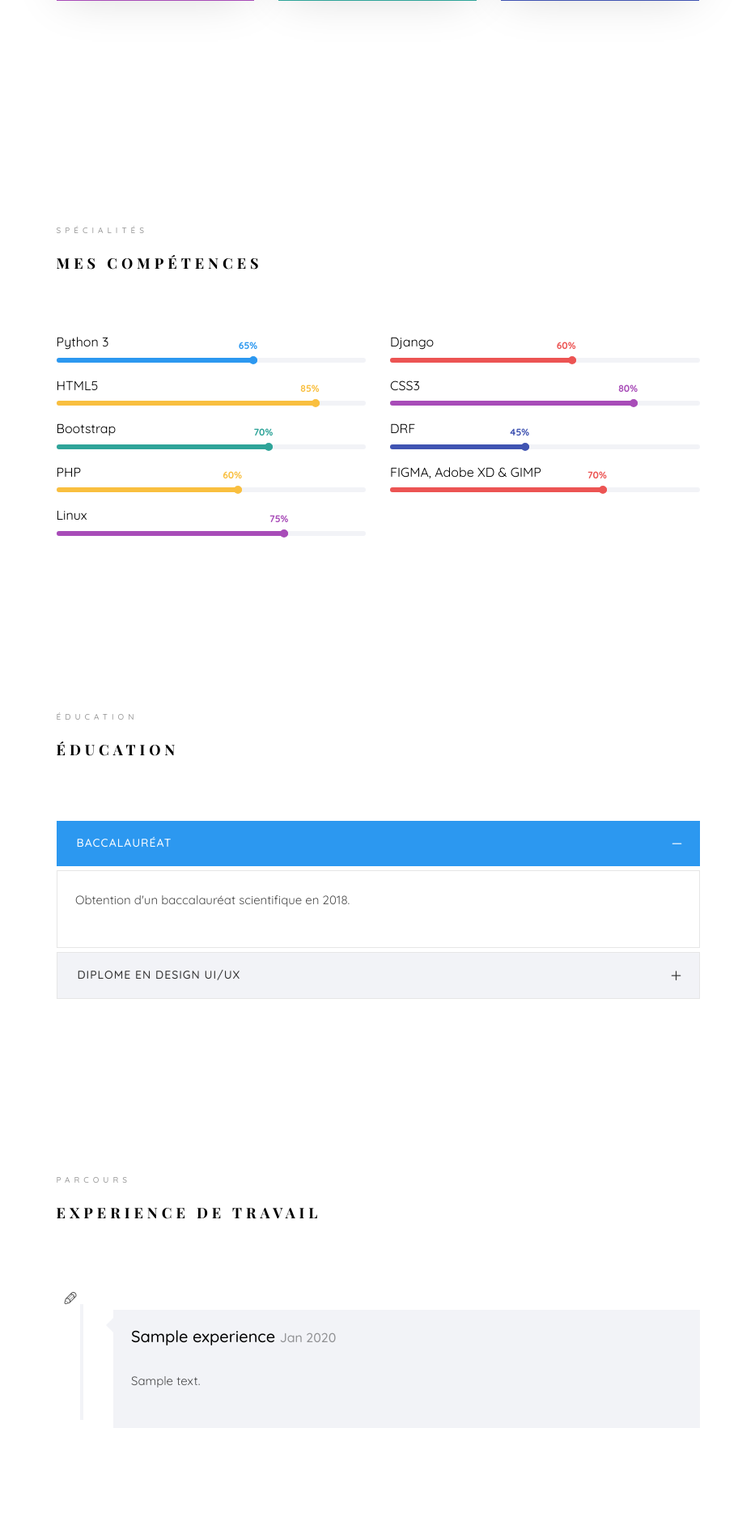
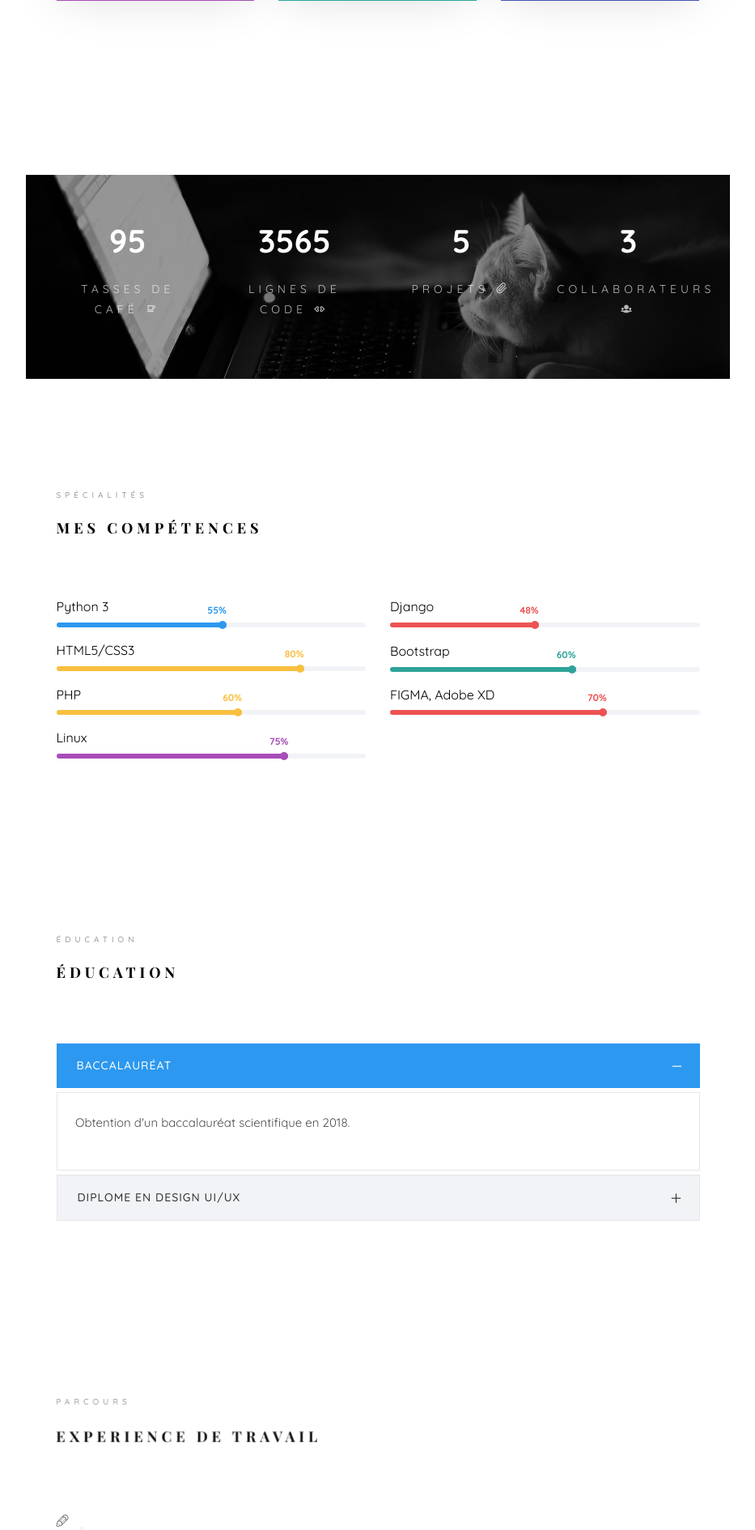
Before and after one commit to baba-mandef/api.abiodoun.dev, a Django app: template henri/home/templates/home.html in a window 1280 px wide. Shown: the part 2726-4616 px from the top of the page at 81% size, without its empty margins (323-1256 px from the left). Run offline with Django 3.2, Linux system fonts and the light colour scheme; the template is opened without the code that fills it: values that come from a table or form of the project are taken from there, others are empty; tables that the repository leaves empty hold one stand-in row (values such as "Sample post"); parts of the project's set-up code (start-up, migrations or seed data) failed here and were passed over; some libraries are stand-ins or nearby versions; some web fonts are replaced.

Commit message:
- update templates

```diff
--- a/henri/home/templates/home.html
+++ b/henri/home/templates/home.html
@@ -28,7 +28,7 @@
 					   			<div class="col-md-6 col-md-offset-3 col-md-pull-3 col-sm-12 col-xs-12 js-fullheight slider-text">
 					   				<div class="slider-text-inner">
 					   					<div class="desc">
-						   					</p><h1 style="color: white; background-color: rgba(0, 0, 0, 0.595);">Je suis <br>Developpeur</h1>
+						   					</p><h1 style="color: white; background-color: rgba(0, 0, 0, 0.595);">Hajimemashite <br></h1>
 
 											</div>
 					   				</div>
@@ -176,6 +176,34 @@
 
 
 
+    <div id="colorlib-counter" class="colorlib-counters" style="background-image: url({%static  "images/cat.jpg"%});" data-stellar-background-ratio="0.5">
+				<div class="overlay"></div>
+				<div class="colorlib-narrow-content">
+					<div class="row">
+					</div>
+					<div class="row">
+						<div class="col-md-3 text-center animate-box">
+							<span class="colorlib-counter js-counter" data-from="0" data-to="95" data-speed="5000" data-refresh-interval="50"></span>
+							<span class="colorlib-counter-label">Tasses de café <i class="icon-coffee"></i></span>
+						</div>
+						<div class="col-md-3 text-center animate-box">
+							<span class="colorlib-counter js-counter" data-from="0" data-to="3565" data-speed="5000" data-refresh-interval="50"></span>
+							<span class="colorlib-counter-label">Lignes de code <i class="icon-code-outline"></i></span>
+						</div>
+						<div class="col-md-3 text-center animate-box">
+							<span class="colorlib-counter js-counter" data-from="0" data-to="5" data-speed="5000" data-refresh-interval="50"></span>
+							<span class="colorlib-counter-label">Projets <i class="icon-paper-clip"></i></span>
+						</div>
+						<div class="col-md-3 text-center animate-box">
+							<span class="colorlib-counter js-counter" data-from="0" data-to="3" data-speed="5000" data-refresh-interval="50"></span>
+							<span class="colorlib-counter-label">Collaborateurs <i class="icon-group"></i></span>
+						</div>
+					</div>
+				</div>
+			</div>
+
+
+
 			<section class="colorlib-skills" data-section="skills">
 				<div class="colorlib-narrow-content">
 					<div class="row">
@@ -186,15 +214,15 @@
 					</div>
 					<div class="row">
 						<div class="col-md-12 animate-box" data-animate-effect="fadeInLeft">
-							<!-- <p>The Big Oxmox advised her not to do so, because there were thousands of bad Commas, wild Question Marks and devious Semikoli, but the Little Blind Text didn’t listen. She packed her seven versalia, put her initial into the belt and made herself on the way.</p> -->
+
 						</div>
 						<div class="col-md-6 animate-box" data-animate-effect="fadeInLeft">
 							<div class="progress-wrap">
 								<h3>Python 3</h3>
 								<div class="progress">
-								 	<div class="progress-bar color-1" role="progressbar" aria-valuenow="65"
-								  	aria-valuemin="0" aria-valuemax="100" style="width:65%">
-								    <span>65%</span>
+								 	<div class="progress-bar color-1" role="progressbar" aria-valuenow="55"
+								  	aria-valuemin="0" aria-valuemax="100" style="width:55%">
+								    <span>55%</span>
 								  	</div>
 								</div>
 							</div>
@@ -203,58 +231,38 @@
 							<div class="progress-wrap">
 								<h3>Django </h3>
 								<div class="progress">
-								 	<div class="progress-bar color-2" role="progressbar" aria-valuenow="60"
+								 	<div class="progress-bar color-2" role="progressbar" aria-valuenow="48"
+								  	aria-valuemin="0" aria-valuemax="100" style="width:48%">
+								    <span>48%</span>
+								  	</div>
+								</div>
+							</div>
+						</div>
+						<div class="col-md-6 animate-box" data-animate-effect="fadeInLeft">
+							<div class="progress-wrap">
+								<h3>HTML5/CSS3</h3>
+								<div class="progress">
+								 	<div class="progress-bar color-3" role="progressbar" aria-valuenow="85"
+								  	aria-valuemin="0" aria-valuemax="100" style="width:80%">
+								    <span>80%</span>
+								  	</div>
+								</div>
+							</div>
+						</div>
+						<div class="col-md-6 animate-box" data-animate-effect="fadeInRight">
+
+						</div>
+						<div class="col-md-6 animate-box" data-animate-effect="fadeInLeft">
+							<div class="progress-wrap">
+								<h3>Bootstrap</h3>
+								<div class="progress">
+								 	<div class="progress-bar color-5" role="progressbar" aria-valuenow="60"
 								  	aria-valuemin="0" aria-valuemax="100" style="width:60%">
 								    <span>60%</span>
 								  	</div>
 								</div>
 							</div>
 						</div>
-						<div class="col-md-6 animate-box" data-animate-effect="fadeInLeft">
-							<div class="progress-wrap">
-								<h3>HTML5</h3>
-								<div class="progress">
-								 	<div class="progress-bar color-3" role="progressbar" aria-valuenow="85"
-								  	aria-valuemin="0" aria-valuemax="100" style="width:85%">
-								    <span>85%</span>
-								  	</div>
-								</div>
-							</div>
-						</div>
-						<div class="col-md-6 animate-box" data-animate-effect="fadeInRight">
-							<div class="progress-wrap">
-								<h3>CSS3</h3>
-								<div class="progress">
-								 	<div class="progress-bar color-4" role="progressbar" aria-valuenow="80"
-								  	aria-valuemin="0" aria-valuemax="100" style="width:80%">
-								    <span>80%</span>
-								  	</div>
-								</div>
-							</div>
-						</div>
-						<div class="col-md-6 animate-box" data-animate-effect="fadeInLeft">
-							<div class="progress-wrap">
-								<h3>Bootstrap</h3>
-								<div class="progress">
-								 	<div class="progress-bar color-5" role="progressbar" aria-valuenow="70"
-								  	aria-valuemin="0" aria-valuemax="100" style="width:70%">
-								    <span>70%</span>
-								  	</div>
-								</div>
-							</div>
-						</div>
-						<div class="col-md-6 animate-box" data-animate-effect="fadeInRight">
-							<div class="progress-wrap">
-								<h3>DRF</h3>
-								<div class="progress">
-								 	<div class="progress-bar color-6" role="progressbar" aria-valuenow="40"
-								  	aria-valuemin="0" aria-valuemax="100" style="width:45%">
-								    <span>45%</span>
-								  	</div>
-								</div>
-							</div>
-						</div>
-
 
 
 						<div class="col-md-6 animate-box" data-animate-effect="fadeInRight">
@@ -272,7 +280,7 @@
 
 						<div class="col-md-6 animate-box" data-animate-effect="fadeInRight">
 							<div class="progress-wrap">
-								<h3>FIGMA, Adobe XD & GIMP</h3>
+								<h3>FIGMA, Adobe XD</h3>
 								<div class="progress">
 								 	<div class="progress-bar color-2" role="progressbar" aria-valuenow="70"
 								  	aria-valuemin="0" aria-valuemax="100" style="width:70%">
@@ -377,7 +385,7 @@
 					               </div>
 
 					               <div class="timeline-label">
-					                  <h2><a href="#">{{ exp.title}}</a> <span>{{ exp.date|date:"M Y" }}</span></h2>
+					                  <h2><a href="{{ exp.link }}">{{ exp.title}}</a> <span>{{ exp.date|date:"F Y" }}</span></h2>
 					                  <p>{{ exp.description }}</p>
 					               </div>
 					            </div>
@@ -402,7 +410,7 @@
 					<div class="row">
 						<div class="col-md-4 col-sm-6 animate-box" data-animate-effect="fadeInLeft">
 							<div class="blog-entry">
-								<a href="blog.html" class="blog-img"><img src="images/blog-1.jpg" class="img-responsive" alt="HTML5 Bootstrap Template by colorlib.com"></a>
+								<a href="blog.html" class="blog-img"><img src="{%static "images/blog-1.jpg"%}" class="img-responsive" alt="HTML5 Bootstrap Template by colorlib.com"></a>
 								<div class="desc">
 									<span><small>April 14, 2018 </small> | <small> Web Design </small> | <small> <i class="icon-bubble3"></i> 4</small></span>
 									<h3><a href="blog.html">Renovating National Gallery</a></h3>
--- a/henri/home/templates/layouts/base.html
+++ b/henri/home/templates/layouts/base.html
@@ -86,6 +86,7 @@
 					<li><a href="https://twitter.com/shadow_compiler"><i style="color: black" class="icon-social-twitter"></i></a></li>
 					<li><a href="https://web.facebook.com/0000002sdp/"><i style="color: black" class="icon-social-facebook"></i></a></li>
 				</ul>
+                 <p>Développé avec amour <i class="icon-heart"></i><br> avec <a href="https://www.djangoproject.com/">Django</a> et <a href="https://www.python.org/">python</a></p>
 			</div>
 
 		</aside>
```
